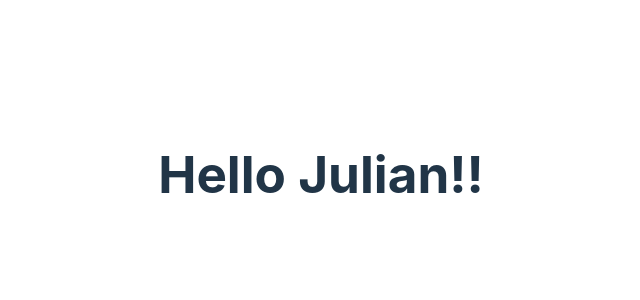
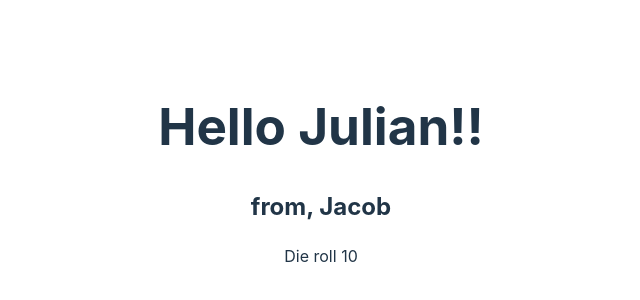
Before and after one commit to jpared3s/CS-WebDev, a React (Vite) app in the folder first-react-app/: page / in a window 1280 px wide. Shown: the part 226-526 px from the top of the page, without its empty margins (319-959 px from the left). Built offline with nearby package versions, Linux system fonts and the light colour scheme.

Commit message:
props exercise

```diff
--- a/first-react-app/src/App.jsx
+++ b/first-react-app/src/App.jsx
@@ -1,10 +1,12 @@
 import "./App.css";
 import Greeter from "./greeter";
+import Die from "./die";
 
 function App() {
   return (
     <div>
-      <Greeter person="Julian"/>
+      <Greeter person="Julian" from="Jacob"/>
+      <Die numSides={20}/>
     </div>
   );
 }
--- /dev/null
+++ b/first-react-app/src/die.jsx
@@ -0,0 +1,4 @@
+export default function Die(props) {
+  const roll = Math.floor(Math.random() * props.numSides) + 1;
+  return <p>Die roll {roll}</p>;
+}
--- a/first-react-app/src/greeter.jsx
+++ b/first-react-app/src/greeter.jsx
@@ -1,5 +1,8 @@
 export default function Greeter(props) {
   return (
-    <h1>Hello {props.person}!!</h1>
-  )
+    <div>
+      <h1>Hello {props.person}!!</h1>
+      <h2>from, {props.from}</h2>
+    </div>
+  );
 }
```
